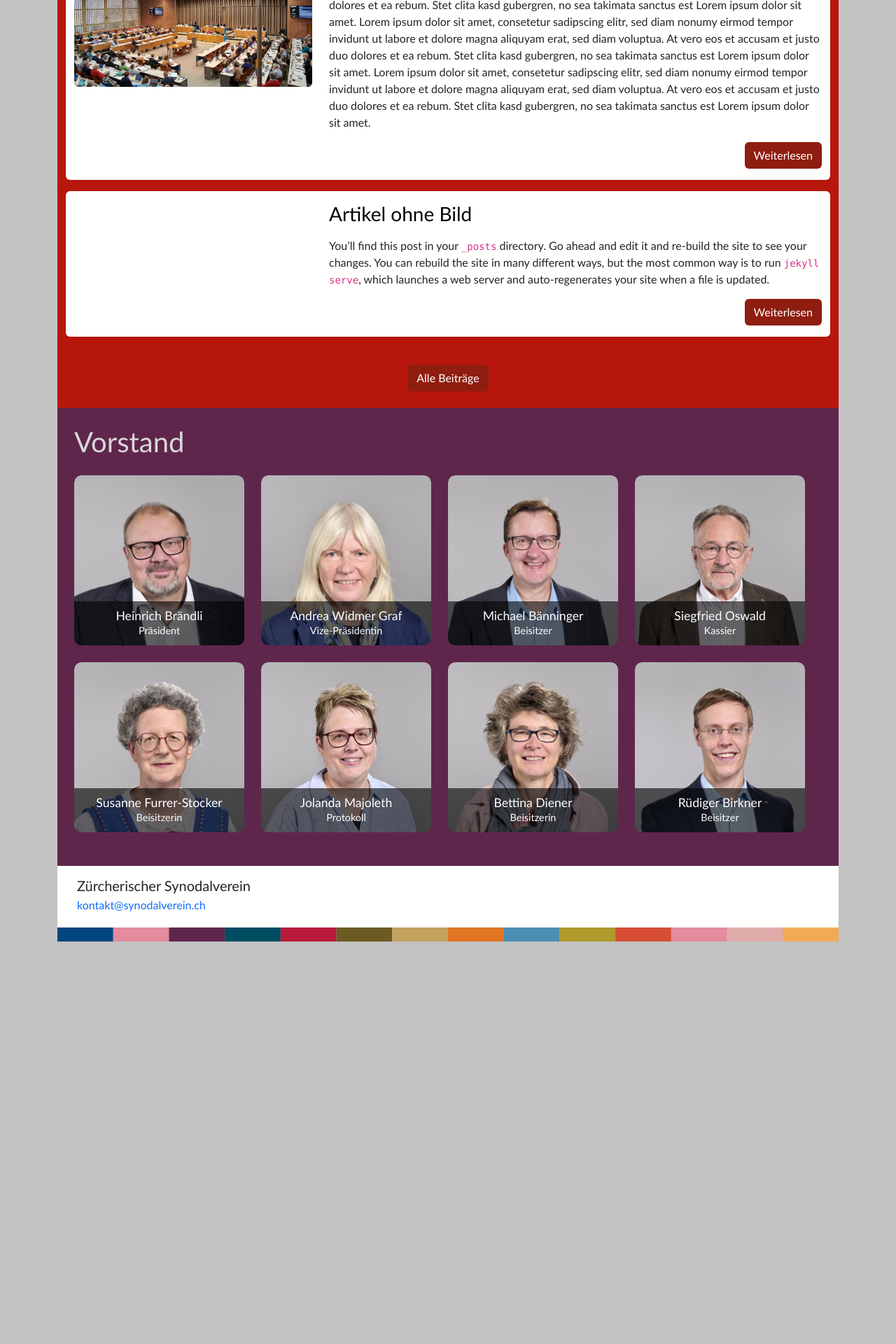
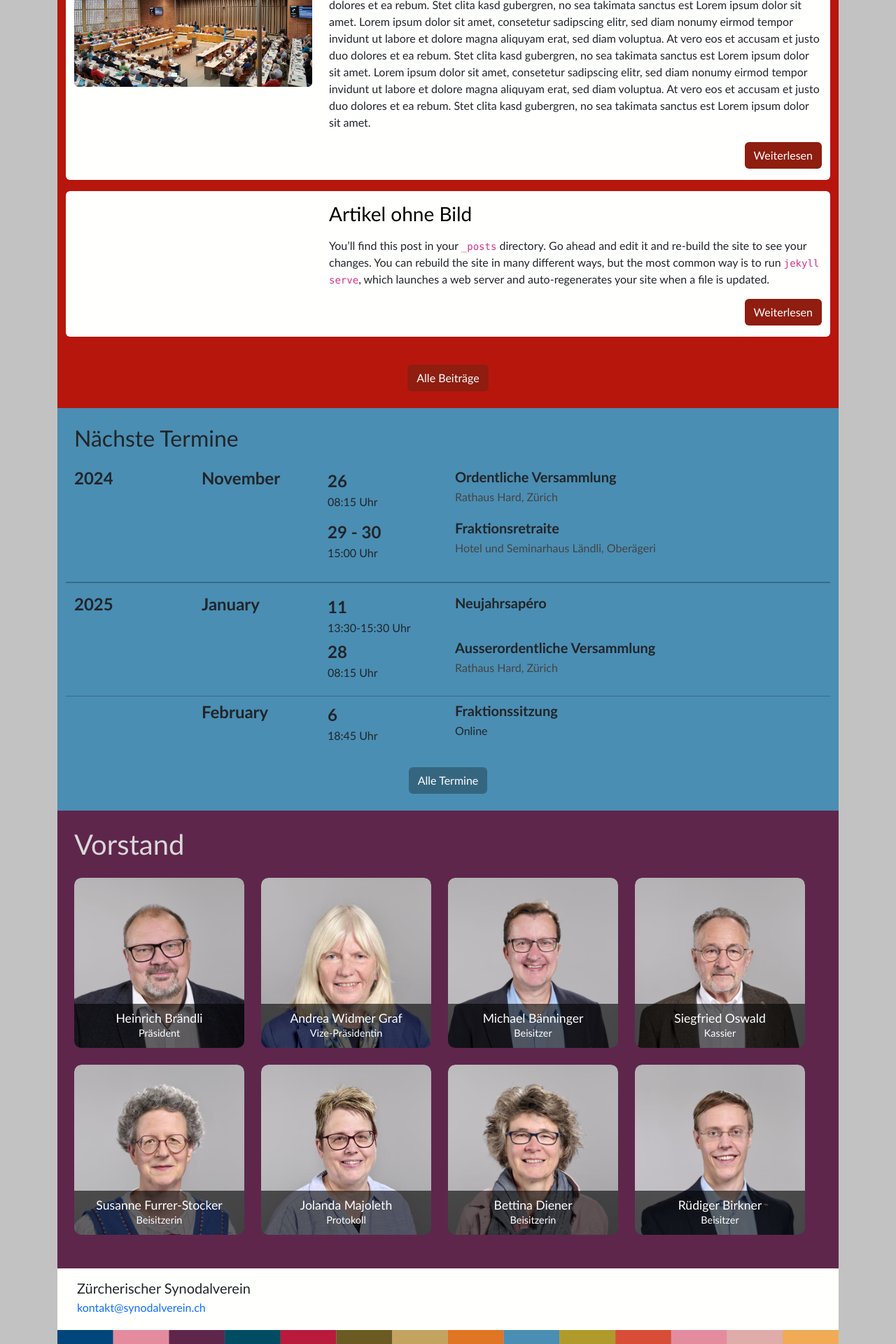
Before and after one commit to rbirkner/synodalverein, a Jekyll site: the page built from index.html, in a window 1280 px wide. Shown: the part 2514-4434 px from the top of the page at 70% size. Built offline with Jekyll 4.4.1, drawn with Linux system fonts in a browser that asks for light colours; before the commit the page ends 3859 px from its top, so only the background shows below that.

Commit message:
add events

```diff
--- /dev/null
+++ b/_data/events.yml
@@ -0,0 +1,98 @@
+- title: "Fraktionssitzung"
+  date_from: "2024-11-13"
+  time_from: "18:45"
+  location: "Hirschengraben 7, Zürich"
+  google_map: "https://maps.app.goo.gl/eteqNPHe8iq8NcPQ8"
+
+- title: "Ordentliche Versammlung"
+  date_from: "2024-11-26"
+  time_from: "08:15"
+  location: "Rathaus Hard, Zürich"
+  google_map: "https://maps.app.goo.gl/6K5YFTsDerZTP8RPA"
+
+- title: "Fraktionsretraite"
+  date_from: "2024-11-29"
+  date_to: "2024-11-30"
+  time_from: "15:00"
+  location: "Hotel und Seminarhaus Ländli, Oberägeri"
+  google_map: "https://maps.app.goo.gl/2jReDySDKpvwMt8j9"
+
+- title: "Ausserordentliche Versammlung"
+  date_from: "2025-01-28"
+  time_from: "08:15"
+  location: "Rathaus Hard, Zürich"
+  google_map: "https://maps.app.goo.gl/6K5YFTsDerZTP8RPA"
+
+- title: "Neujahrsap&eacute;ro"
+  date_from: "2025-01-11"
+  time_from: "13:30"
+  time_to: "15:30"
+
+- title: "Fraktionssitzung"
+  date_from: "2025-02-06"
+  time_from: "18:45"
+  location: "Online"
+
+- title: "Fraktionssitzung"
+  date_from: "2025-03-11"
+  time_from: "18:45"
+  location: "Hirschengraben 50, Zürich"
+  google_map: "https://maps.app.goo.gl/T7d1h2PfrXJ4V6xf7"
+
+- title: "Ordentliche Versammlung"
+  date_from: "2025-03-25"
+  time_from: "08:15"
+  location: "Rathaus Hard, Zürich"
+  google_map: "https://maps.app.goo.gl/6K5YFTsDerZTP8RPA"
+
+- title: "Fraktionssitzung"
+  date_from: "2025-05-07"
+  time_from: "18:45"
+  location: "Online"
+
+- title: "Fraktionssitzung"
+  date_from: "2025-06-05"
+  time_from: "18:45"
+  location: "Hirschengraben 50, Zürich"
+  google_map: "https://maps.app.goo.gl/T7d1h2PfrXJ4V6xf7"
+
+- title: "Ordentliche Versammlung"
+  date_from: "2025-06-24"
+  time_from: "08:15"
+  location: "Rathaus Hard, Zürich"
+  google_map: "https://maps.app.goo.gl/6K5YFTsDerZTP8RPA"
+
+- title: "Ausserordentliche Versammlung"
+  date_from: "2025-07-08"
+  time_from: "08:15"
+  location: "Rathaus Hard, Zürich"
+  google_map: "https://maps.app.goo.gl/6K5YFTsDerZTP8RPA"
+
+- title: "Fraktionssitzung"
+  date_from: "2025-09-09"
+  time_from: "18:45"
+  location: "Hirschengraben 50, Zürich"
+  google_map: "https://maps.app.goo.gl/T7d1h2PfrXJ4V6xf7"
+
+- title: "Ordentliche Versammlung"
+  date_from: "2025-09-23"
+  time_from: "08:15"
+  location: "Rathaus Hard, Zürich"
+  google_map: "https://maps.app.goo.gl/6K5YFTsDerZTP8RPA"
+
+- title: "Fraktionssitzung"
+  date_from: "2025-10-06"
+  time_from: "18:45"
+  location: "Online"
+
+- title: "Fraktionssitzung"
+  date_from: "2025-11-05"
+  time_from: "18:45"
+  location: "Hirschengraben 50, Zürich"
+  google_map: "https://maps.app.goo.gl/T7d1h2PfrXJ4V6xf7"
+
+- title: "Ordentliche Versammlung"
+  date_from: "2025-11-18"
+  time_from: "08:15"
+  location: "Rathaus Hard, Zürich"
+  google_map: "https://maps.app.goo.gl/6K5YFTsDerZTP8RPA"
--- /dev/null
+++ b/_includes/events.html
@@ -0,0 +1,100 @@
+<section id="events">
+    <h2 class="mb-4">N&auml;chste Termine</h2>
+
+    <div class="event-list">
+        {% assign today = site.time | date: "%Y-%m-%d" %}
+        {% assign future_events = site.data.events | where_exp: "event", "event.date_from >= today" %}
+        {% assign future_events = future_events | sort: "date_from" | slice: 0, 5 %}
+
+        {% assign current_year = "" %}
+        {% assign current_month = "" %}
+
+        {% assign month_offset = "" %}
+        {% assign date_offset = "" %}
+
+        {% for event in future_events %}
+        {% assign event_year = event.date_from | date: "%Y" %}
+        {% assign event_month = event.date_from | date: "%B" %}
+
+        <div class="row mb-1">
+
+            <!-- Year Separator -->
+            {% if event_year != current_year %}
+            {% if current_year != "" %}
+            <hr class="year-separator mb-3 mt-3">
+            {% endif %}
+            <div class="col-lg-2 year-col">
+                <h3 class="event-year">{{ event_year }}</h3>
+            </div>
+            {% assign current_year = event_year %}
+            {% assign current_month = "" %}
+            {% assign month_offset = "" %}
+            {% endif %}
+
+            <!-- Month Separator -->
+            {% if event_month != current_month %}
+            {% if current_month != "" %}
+            <hr class="month-separator mb-2 mt-2">
+            {% endif %}
+            <div class="col-lg-2 {{ month_offset }} month-col">
+                <h4 class="event-month">{{ event_month }}</h4>
+            </div>
+            {% assign current_month = event_month %}
+            {% assign month_offset = "offset-lg-2" %}
+            {% assign date_offset = "" %}
+            {% endif %}
+
+            <!-- Event Day, Time, and Details -->
+            <!-- Date and Time -->
+            <div class="col-lg-2 {{ date_offset }} date-col">
+                <div class="event-day">
+                    <span class="day-number">
+                        {% if event.date_to %}
+                        {{ event.date_from | date: "%-d" }} - {{ event.date_to | date: "%-d" }}
+                        {% else %}
+                        {{ event.date_from | date: "%-d" }}
+                        {% endif %}
+                    </span>
+                </div>
+                {% if event.time_from %}
+                <div class="event-time">
+                    <span>
+                        {% if event.time_to %}
+                        {{ event.time_from }}-{{ event.time_to }} Uhr
+                        {% else %}
+                        {{ event.time_from }} Uhr
+                        {% endif %}
+                    </span>
+                </div>
+                {% endif %}
+            </div>
+
+            <!-- Event Details -->
+            <div class="col-lg-6 event-details">
+                <h5 class="event-title">{{ event.title }}</h5>
+                {% if event.description %}
+                <p class="event-description">{{ event.description }}</p>
+                {% endif %}
+                {% if event.location %}
+                <p class="event-location">
+                    {% if event.google_map %}
+                    <a href="{{ event.google_map }}" target="_blank">{{ event.location }}</a>
+                    {% else %}
+                    {{ event.location }}
+                    {% endif %}
+                </p>
+                {% endif %}
+            </div>
+        </div>
+
+        {% if date_offset == "" %}
+        {% assign date_offset = "offset-lg-4" %}
+        {% endif %}
+
+        {% endfor %}
+    </div>
+
+    <div class="text-center mt-4">
+        <a href="{{ '/termine' | relative_url }}" class="btn">Alle Termine</a>
+    </div>
+</section>
--- a/assets/css/main.css
+++ b/assets/css/main.css
@@ -217,6 +217,93 @@ section#news h3 a {
     color: #000000;
 }
 
+section#events {
+    background-color: #4A8EB3;
+}
+
+/* Event Year Heading */
+section#events .event-year {
+    font-size: 1.5rem;
+    font-weight: 600;
+    text-align: left;
+}
+
+/* Year Separator (Thicker) */
+section#events .year-separator {
+    border-top: 2px solid #000;
+    margin: 10px 0;
+}
+
+/* Month Separator (Thinner) */
+section#events .month-separator {
+    border-top: 1px solid #000;
+    margin: 5px 0;
+}
+
+/* Month Heading */
+section#events .event-month {
+    font-size: 1.5rem;
+    font-weight: 600;
+    text-align: left;
+}
+
+/* Event Day */
+section#events .event-day {
+    font-size: 1.5rem;
+    font-weight: 600;
+    text-align: left;
+}
+
+/* Event Time */
+section#events .event-time {
+    font-size: 1rem;
+}
+
+/* Event Details */
+section#events .event-details {
+    flex-grow: 1;
+    padding-left: 10px;
+}
+
+section#events .event-title {
+    font-size: 1.25rem;
+    font-weight: 600;
+    margin-bottom: 5px;
+}
+
+section#events .event-description {
+    font-size: 1rem;
+    margin-bottom: 5px;
+}
+
+section#events .event-location a {
+    color: #444;
+    text-decoration: none;
+}
+
+section#events .event-location a:hover {
+    text-decoration: underline;
+}
+
+/* Adjust column alignments */
+section#events .year-col {
+    text-align: left;
+}
+
+section#events .month-col {
+    text-align: left;
+}
+
+section#events .date-col {
+    text-align: left;
+    padding-left: 10px;
+}
+
+section#events .btn {
+    color: #FFFFFE;
+    background-color: #356680;
+}
+
 .blog-post {
     background-color: #FFFFFE;
 }
--- a/index.html
+++ b/index.html
@@ -11,4 +11,6 @@ title: Home
 {% include news.html %}
 {% endif %}
 
+{% include events.html %}
+
 {% include board.html %}
```
Also changed, not shown: termine.html (added, +101 -0 lines).
